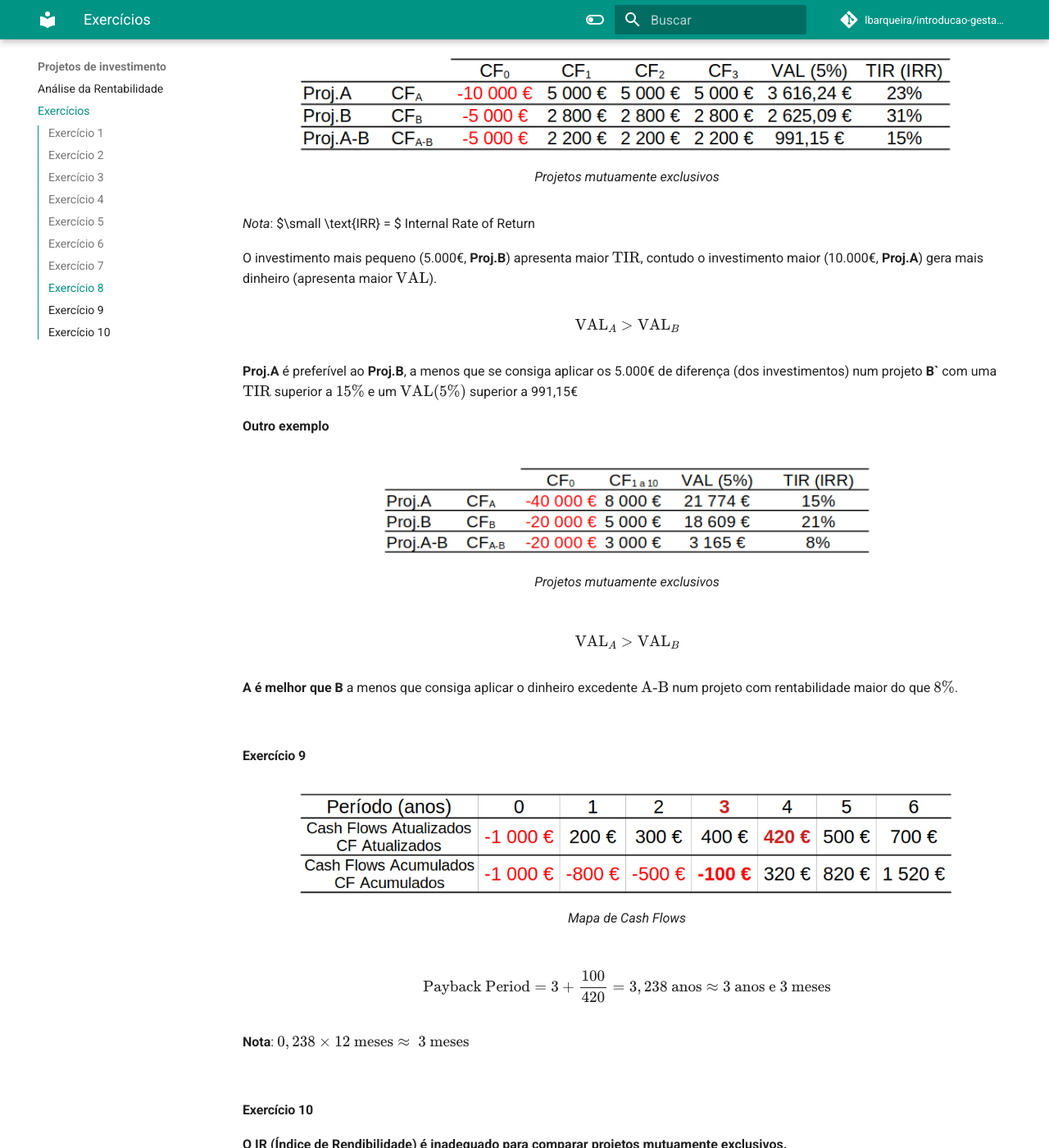
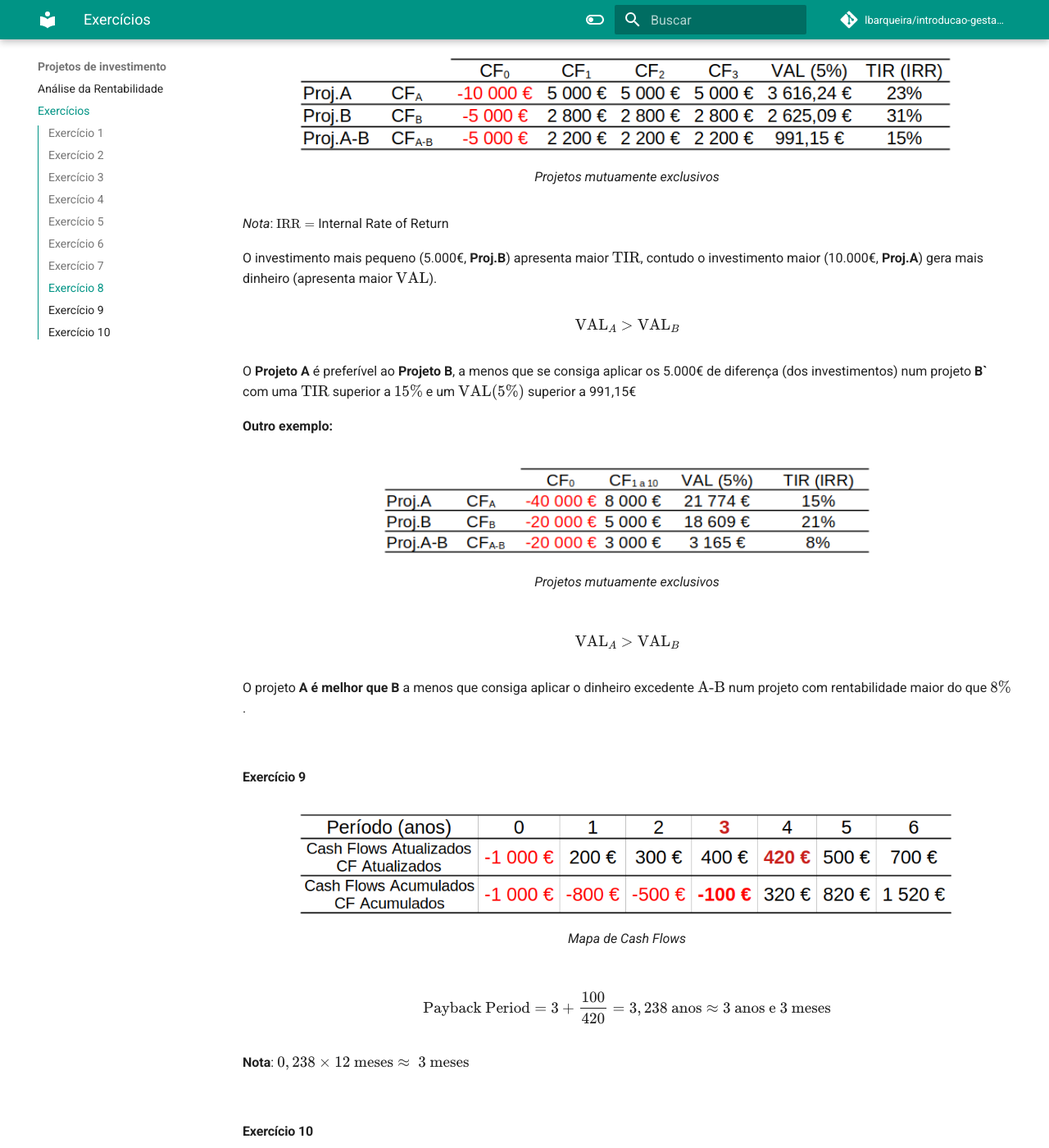
Before and after one commit to lbarqueira/introducao-gestao-material-mkdocs, an MkDocs documentation site: the page built from docs/exercicios_3.md, in a window 1280 px wide and 1400 px high, scrolled down 4554 px. Shown: the whole window at 82% size. Built offline with MkDocs 1.6.1 and Material for MkDocs 9.7.7, drawn with Linux system fonts in a browser that asks for light colours; comment, search, counter and statistics services are not loaded.

Commit message:
update docs

```diff
--- a/docs/exercicios_3.md
+++ b/docs/exercicios_3.md
@@ -135,15 +135,15 @@ TODO:
   <figcaption>Projetos mutuamente exclusivos</figcaption>
 </figure>
 
-*Nota*: $\small \text{IRR} = $ Internal Rate of Return
+*Nota*: $\small \text{IRR} =$ Internal Rate of Return
 
 O investimento mais pequeno (5.000€, **Proj.B**) apresenta maior $\text{TIR}$, contudo o investimento maior (10.000€, **Proj.A**) gera mais dinheiro (apresenta maior $\text{VAL}$).
 
 $$ \text{VAL}_A > \text{VAL}_B $$
 
-**Proj.A** é preferível ao **Proj.B**, a menos que se consiga aplicar os 5.000€ de diferença (dos investimentos) num projeto **B`** com uma $\text{TIR}$ superior a $15\%$ e um $\text{VAL}(5\%)$ superior a 991,15€
+O **Projeto A** é preferível ao **Projeto B**, a menos que se consiga aplicar os 5.000€ de diferença (dos investimentos) num projeto **B`** com uma $\text{TIR}$ superior a $15\%$ e um $\text{VAL}(5\%)$ superior a 991,15€
 
-**Outro exemplo**
+**Outro exemplo:**
 
 <figure markdown>
   <img src="../images/tabela_43.png" width="600">
@@ -152,7 +152,7 @@ $$ \text{VAL}_A > \text{VAL}_B $$
 
 $$ \text{VAL}_A > \text{VAL}_B $$
 
-**A é melhor que B** a menos que consiga aplicar o dinheiro excedente $\text{A-B}$ num projeto com rentabilidade maior do que $8\%$.
+O projeto **A é melhor que B** a menos que consiga aplicar o dinheiro excedente $\text{A-B}$ num projeto com rentabilidade maior do que $8\%$.
 
 &nbsp;
 
```
